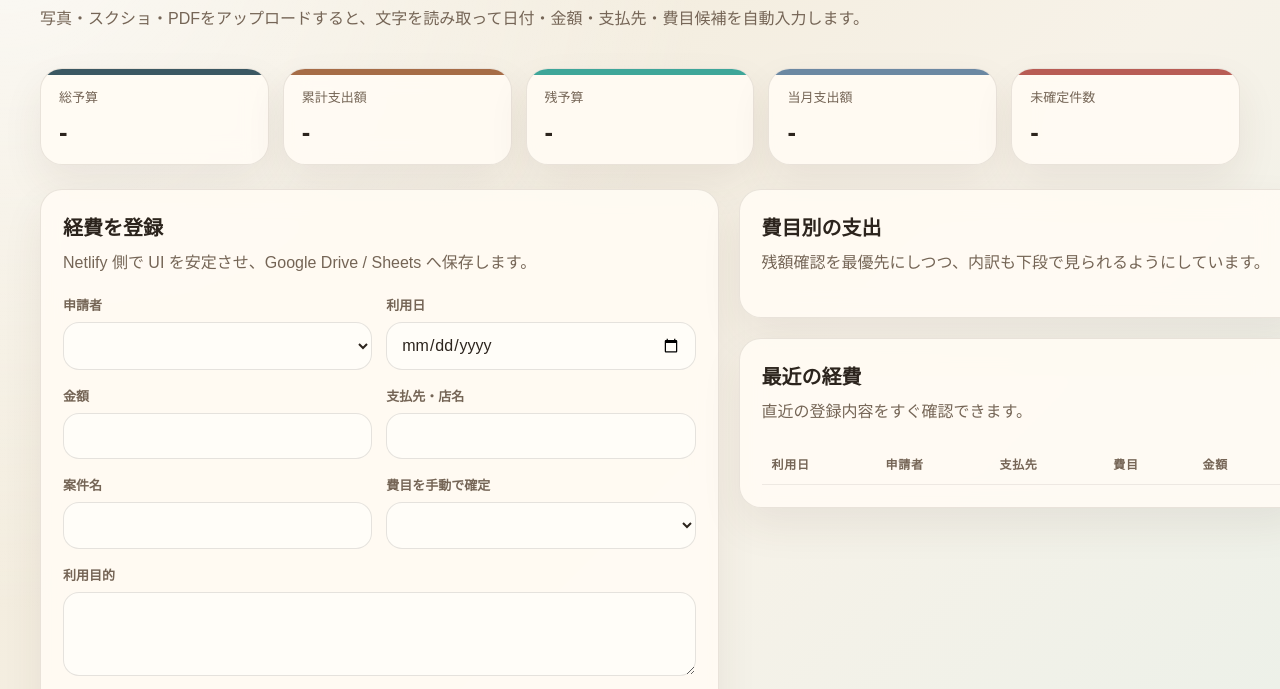
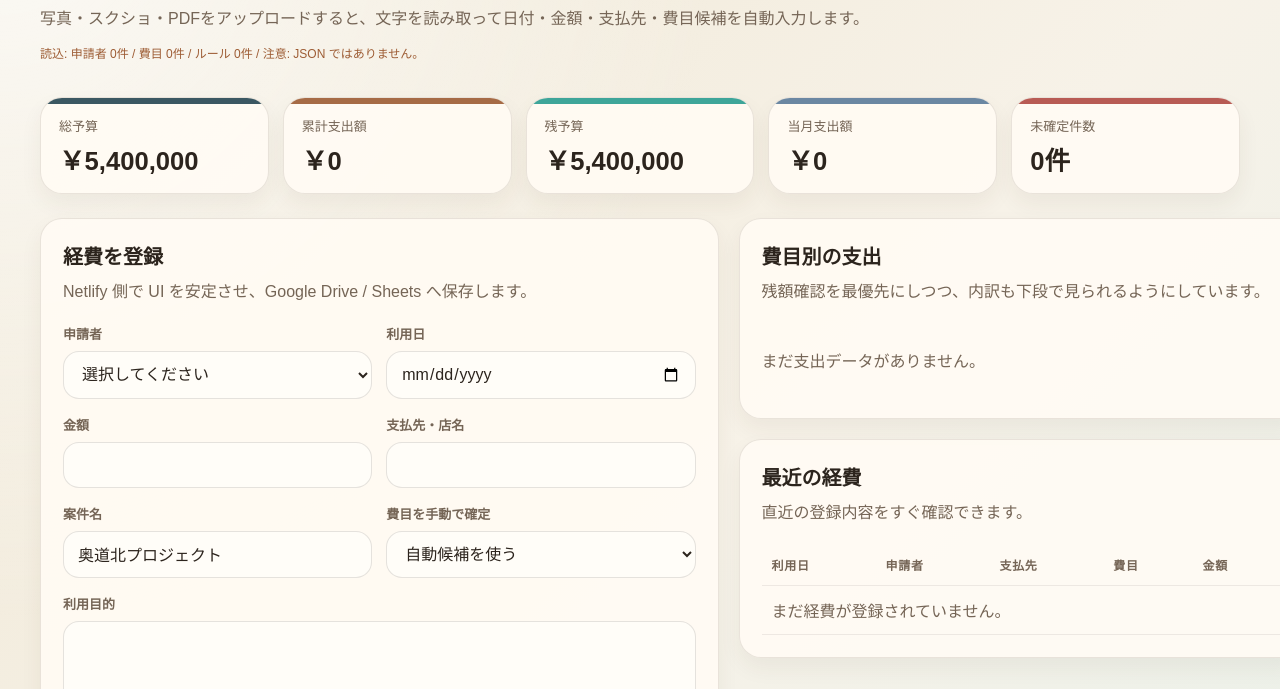
Before and after one commit to ace-aizen/okudohoku-expense, a plain HTML site: page site/index.html in a window 1280 px wide. Shown: the part 99-788 px from the top of the page. Drawn offline with Linux system fonts and the light colour scheme; no server answers.

Commit message:
Fix applicant select + bootstrap fallback

```diff
--- a/site/app.js
+++ b/site/app.js
@@ -63,42 +63,82 @@ async function loadBootstrap() {
   setLoading(true);
   try {
     const response = await fetch('/.netlify/functions/bootstrap');
-    const data = await response.json();
+    const data = await safeJson_(response);
+    if (!response.ok || !data || data.ok === false) {
+      const message = (data && data.error) ? data.error : '初期データの読み込みに失敗しました。';
+      showToast(message);
+      // Allow the UI to remain usable even when bootstrap fails (e.g. missing env vars).
+      const fallback = buildLocalFallbackBootstrap_();
+      state.bootstrap = fallback;
+      hydrateApp(fallback, { warning: message });
+      return;
+    }
+
     state.bootstrap = data;
     hydrateApp(data);
   } catch (error) {
-    showToast('初期データの読み込みに失敗しました。');
+    const message = (error && error.message) ? error.message : '初期データの読み込みに失敗しました。';
+    showToast(message);
+    const fallback = buildLocalFallbackBootstrap_();
+    state.bootstrap = fallback;
+    hydrateApp(fallback, { warning: message });
   } finally {
     setLoading(false);
   }
 }
 
-function hydrateApp(data) {
-  document.getElementById('app-title').textContent = data.appTitle;
-  document.getElementById('project-name').value = data.defaultProjectName || '';
-  document.getElementById('bootstrap-debug').textContent =
-    `読込: 申請者 ${data.debug?.applicantCount || data.applicants.length}件 / 費目 ${data.debug?.categoryCount || data.categories.length}件 / ルール ${data.debug?.ruleCount || data.rules.length}件`;
+function hydrateApp(data, opts = {}) {
+  try {
+    const safe = {
+      appTitle: data && data.appTitle ? String(data.appTitle) : '奥道北 経費管理',
+      defaultProjectName: data && data.defaultProjectName ? String(data.defaultProjectName) : '',
+      applicants: Array.isArray(data && data.applicants) ? data.applicants : [],
+      categories: Array.isArray(data && data.categories) ? data.categories : [],
+      rules: Array.isArray(data && data.rules) ? data.rules : [],
+      statusOptions: Array.isArray(data && data.statusOptions) ? data.statusOptions : ['下書き', '一次判定済み', '要確認', '確定', '集計反映済み'],
+      dashboard: data && data.dashboard ? data.dashboard : null,
+      recentExpenses: Array.isArray(data && data.recentExpenses) ? data.recentExpenses : [],
+      debug: data && data.debug ? data.debug : null,
+    };
 
-  const applicantOptions = normalizeApplicantOptions(data.applicants);
-  const categoryOptions = normalizeCategoryOptions(data.categories);
-  populateSelect(document.getElementById('applicant-id'), applicantOptions);
-  populateSelect(document.getElementById('category-manual'), [{ value: '', label: '自動候補を使う' }, ...categoryOptions]);
-  populateSelect(document.getElementById('review-status'), data.statusOptions.map((item) => ({ value: item, label: item })));
-  document.getElementById('review-status').value = '一次判定済み';
-  document.getElementById('applicant-id').value = applicantOptions[0]?.value || '';
-  renderDashboard(data.dashboard);
-  renderRecentExpenses(data.recentExpenses);
-  renderRuleSuggestion();
+    document.getElementById('app-title').textContent = safe.appTitle;
+    document.getElementById('project-name').value = safe.defaultProjectName || '';
+
+    const applicantOptions = normalizeApplicantOptions(safe.applicants);
+    const categoryOptions = normalizeCategoryOptions(safe.categories);
+    populateSelect(document.getElementById('applicant-id'), [{ value: '', label: '選択してください' }, ...applicantOptions]);
+    populateSelect(document.getElementById('category-manual'), [{ value: '', label: '自動候補を使う' }, ...categoryOptions]);
+    populateSelect(document.getElementById('review-status'), safe.statusOptions.map((item) => ({ value: item, label: item })));
+    document.getElementById('review-status').value = safe.statusOptions.includes('一次判定済み') ? '一次判定済み' : (safe.statusOptions[0] || '');
+
+    // Default applicant: keep empty until user selects (prevents accidental mis-submit).
+    document.getElementById('applicant-id').value = '';
+
+    const applicantCount = safe.debug && safe.debug.applicantCount != null ? safe.debug.applicantCount : safe.applicants.length;
+    const categoryCount = safe.debug && safe.debug.categoryCount != null ? safe.debug.categoryCount : safe.categories.length;
+    const ruleCount = safe.debug && safe.debug.ruleCount != null ? safe.debug.ruleCount : safe.rules.length;
+    const warning = opts && opts.warning ? ` / 注意: ${opts.warning}` : '';
+    document.getElementById('bootstrap-debug').textContent =
+      `読込: 申請者 ${applicantCount}件 / 費目 ${categoryCount}件 / ルール ${ruleCount}件${warning}`;
+
+    renderDashboard(safe.dashboard);
+    renderRecentExpenses(safe.recentExpenses);
+    renderRuleSuggestion();
+  } catch (error) {
+    showToast(error && error.message ? error.message : '画面の初期化に失敗しました。');
+  }
 }
 
 function populateSelect(element, options) {
   element.innerHTML = '';
+  const fragment = document.createDocumentFragment();
   options.forEach((option) => {
     const opt = document.createElement('option');
     opt.value = option.value;
     opt.textContent = option.label;
-    element.appendChild(opt);
+    fragment.appendChild(opt);
   });
+  element.appendChild(fragment);
 }
 
 function normalizeApplicantOptions(applicants) {
@@ -355,3 +395,34 @@ function buildPastedFileName(mimeType) {
   const extension = mimeType && mimeType.includes('png') ? 'png' : 'jpg';
   return `screenshot-${stamp}.${extension}`;
 }
+
+async function safeJson_(response) {
+  try {
+    return await response.json();
+  } catch (_) {
+    const text = await response.text().catch(() => '');
+    return { ok: false, error: text ? `JSON ではありません: ${text.slice(0, 120)}` : 'JSON ではありません。' };
+  }
+}
+
+function buildLocalFallbackBootstrap_() {
+  return {
+    ok: true,
+    appTitle: '奥道北 経費管理',
+    defaultProjectName: '奥道北プロジェクト',
+    totalBudget: 5400000,
+    applicants: [{ applicant_id: 'ITO', applicant_name: '伊東' }, { applicant_id: 'SAKASHITA', applicant_name: '坂下' }],
+    categories: [
+      { category_code: 'AIR', category_name: '航空券' }, { category_code: 'TRANSPORT', category_name: '交通費' },
+      { category_code: 'HOTEL', category_name: '宿泊費' }, { category_code: 'CAR', category_name: '車両費' },
+      { category_code: 'STAY', category_name: '滞在費' }, { category_code: 'MEAL', category_name: '会食費' },
+      { category_code: 'ENTERTAINMENT', category_name: '接待費' }, { category_code: 'EVENT', category_name: 'イベント参加費' },
+      { category_code: 'OTHER', category_name: 'その他' },
+    ],
+    rules: [],
+    statusOptions: ['下書き', '一次判定済み', '要確認', '確定', '集計反映済み'],
+    dashboard: { totalBudget: 5400000, totalSpent: 0, totalRemaining: 5400000, currentMonthSpent: 0, unconfirmedCount: 0, categoryBreakdown: [] },
+    recentExpenses: [],
+    debug: { fallback: true, applicantCount: 0, categoryCount: 0, ruleCount: 0 },
+  };
+}
--- a/site/styles.css
+++ b/site/styles.css
@@ -6,7 +6,7 @@
   --text: #2c241d;
   --muted: #756556;
   --accent: #134b4a;
-  --shadow: 0 18px 40px rgba(74, 54, 34, 0.08);
+  --shadow: 0 10px 22px rgba(74, 54, 34, 0.06);
 }
 * { box-sizing: border-box; }
 body {
@@ -25,7 +25,7 @@ h2 { font-size: 20px; }
 .hero-copy,.panel-head p { margin: 8px 0 0; color: var(--muted); line-height: 1.7; }
 .debug-copy { font-size: 12px; color: #9d5c34; }
 .metrics { display:grid; grid-template-columns:repeat(5,minmax(0,1fr)); gap:14px; margin-bottom:24px; }
-.metric-card,.panel { background:var(--surface); border:1px solid var(--line); border-radius:22px; box-shadow:var(--shadow); backdrop-filter: blur(12px); }
+.metric-card,.panel { background:var(--surface); border:1px solid var(--line); border-radius:22px; box-shadow:var(--shadow); }
 .metric-card { padding:18px; position:relative; overflow:hidden; }
 .metric-card::after { content:""; position:absolute; inset:0 auto auto 0; width:100%; height:6px; opacity:.9; }
 .accent-budget::after { background:#264653; }
@@ -56,7 +56,7 @@ input:focus,select:focus,textarea:focus { outline:none; border-color:rgba(19,75,
 .ocr-title { margin:0 0 6px; font-weight:700; }
 .ocr-copy { margin:0; color:var(--muted); line-height:1.7; white-space:pre-line; }
 .upload-card { border:2px dashed rgba(19,75,74,.25); border-radius:22px; background:linear-gradient(135deg, rgba(19,75,74,.06), rgba(255,255,255,.5)), var(--surface-strong); cursor:pointer; }
-.upload-card:hover,.upload-card.active { transform:translateY(-2px); border-color:rgba(19,75,74,.5); box-shadow:0 16px 30px rgba(19,75,74,.1); }
+.upload-card:hover,.upload-card.active { border-color:rgba(19,75,74,.5); box-shadow:0 12px 22px rgba(19,75,74,.08); }
 .upload-inner { padding:26px 18px; text-align:center; }
 .upload-title { margin:0; font-weight:700; }
 .upload-copy,.upload-file { margin:8px 0 0; color:var(--muted); }
```
Also changed, not shown: netlify/functions/bootstrap.js.
